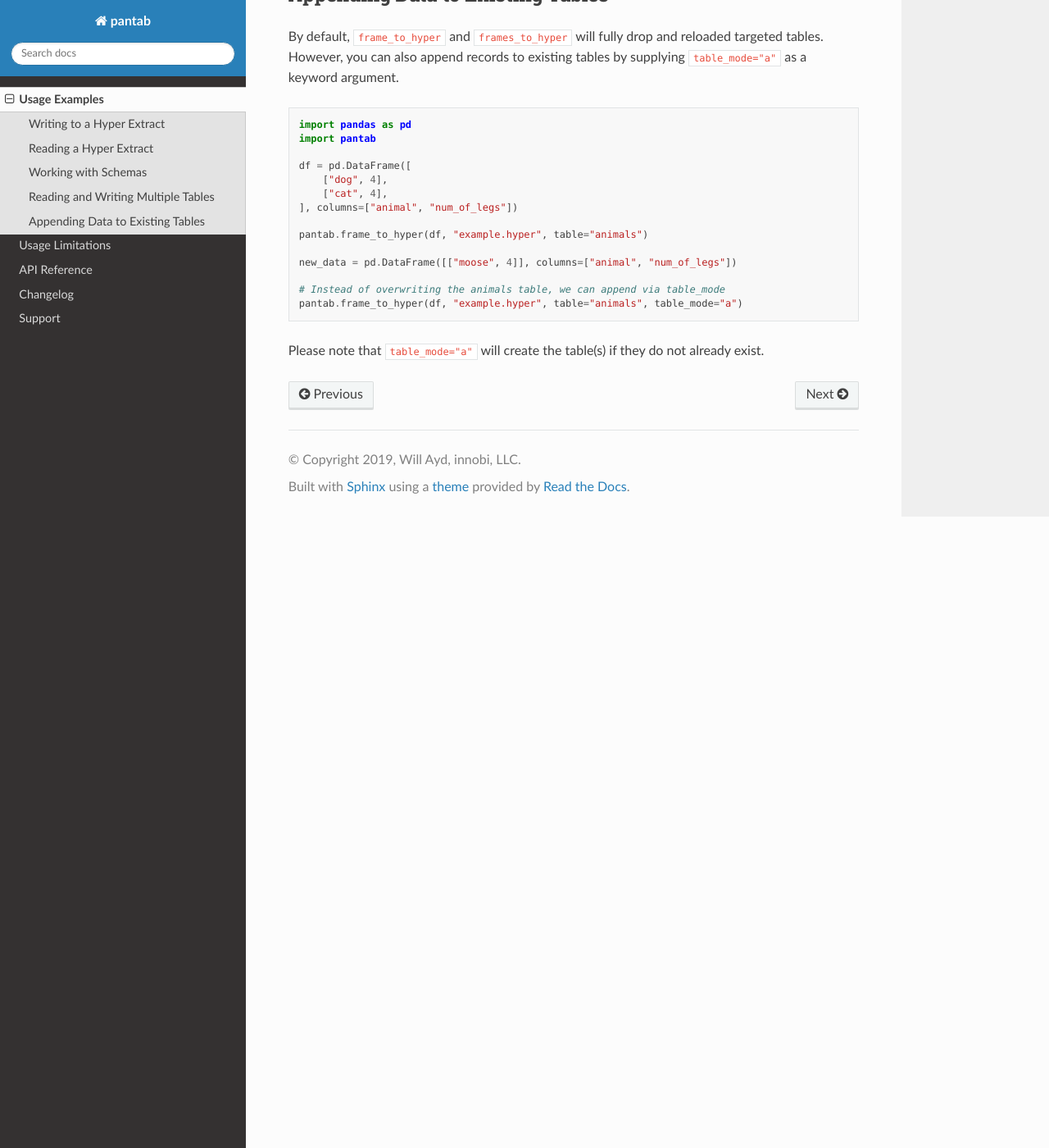
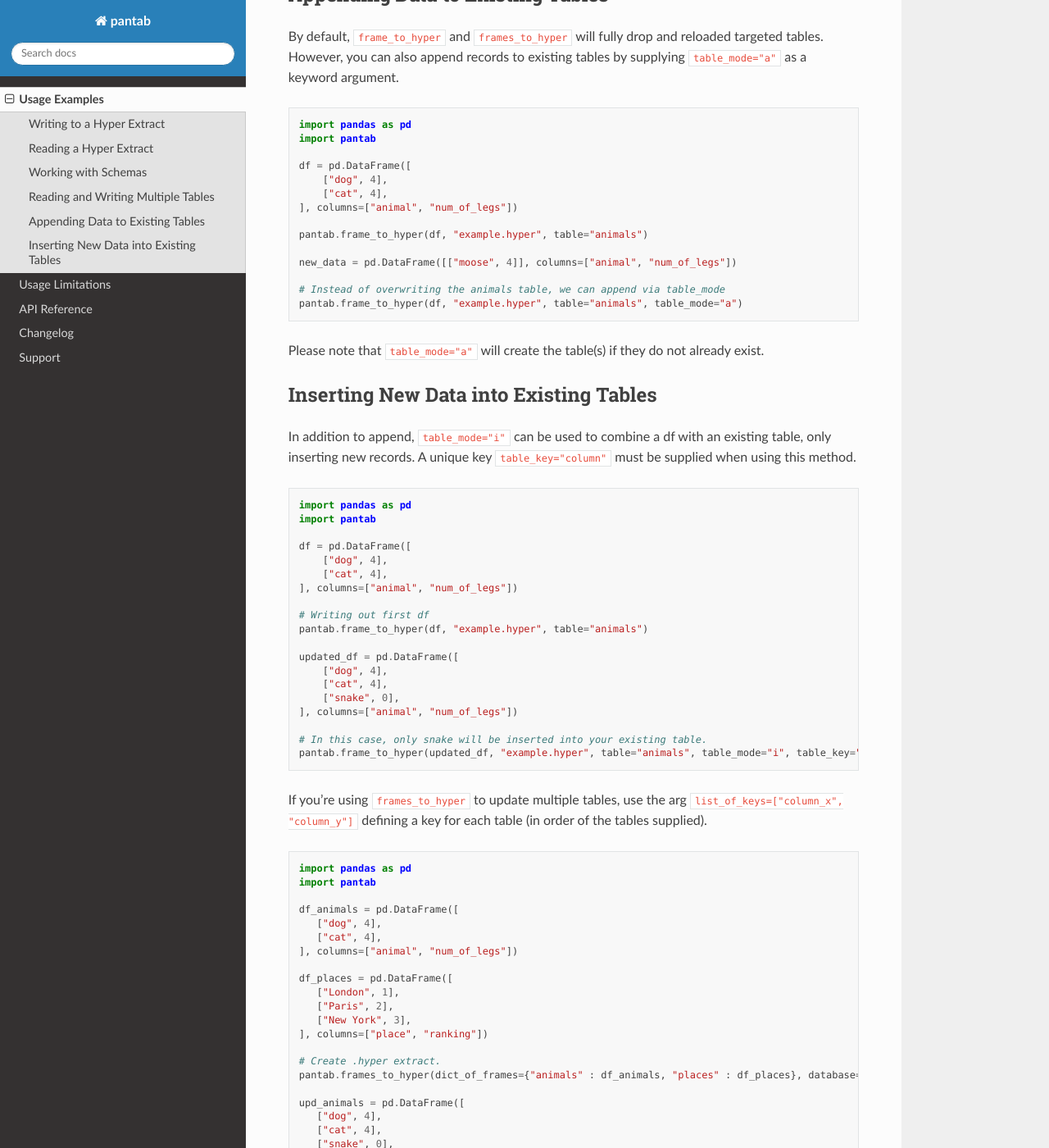
Before and after one commit to innobi/pantab, a Sphinx documentation site: the page built from doc/source/examples.rst, in a window 1280 px wide and 1400 px high, scrolled down 1978 px. Shown: the whole window at 82% size. Built offline with Sphinx 7.4.7 and the Read the Docs theme 2.0.0, drawn with Linux system fonts in a browser that asks for light colours; some of the changed text lies outside the part shown.

Commit message:
examples: added table_mode insert examples
Signed-off-by: chiller <gh.chiller@pm.me>

```diff
--- a/doc/source/examples.rst
+++ b/doc/source/examples.rst
@@ -103,3 +103,77 @@ By default, ``frame_to_hyper`` and ``frames_to_hyper`` will fully drop and reloa
    pantab.frame_to_hyper(df, "example.hyper", table="animals", table_mode="a")
 
 Please note that ``table_mode="a"`` will create the table(s) if they do not already exist.
+
+Inserting New Data into Existing Tables
+---------------------------------------
+
+In addition to append, ``table_mode="i"`` can be used to combine a df with an existing table, only inserting new records. A unique key ``table_key="column"`` must be supplied when using this method.
+
+.. code-block:: python
+
+   import pandas as pd
+   import pantab
+
+   df = pd.DataFrame([
+       ["dog", 4],
+       ["cat", 4],
+   ], columns=["animal", "num_of_legs"])
+
+   # Writing out first df
+   pantab.frame_to_hyper(df, "example.hyper", table="animals")
+
+   updated_df = pd.DataFrame([
+       ["dog", 4],
+       ["cat", 4],
+       ["snake", 0],
+   ], columns=["animal", "num_of_legs"])
+
+   # In this case, only snake will be inserted into your existing table.
+   pantab.frame_to_hyper(updated_df, "example.hyper", table="animals", table_mode="i", table_key="animal")
+
+If you're using ``frames_to_hyper`` to update multiple tables, use the arg ``list_of_keys=["column_x", "column_y"]`` defining a key for each table (in order of the tables supplied).
+
+.. code-block:: python
+
+   import pandas as pd
+   import pantab
+
+   df_animals = pd.DataFrame([
+      ["dog", 4],
+      ["cat", 4],
+   ], columns=["animal", "num_of_legs"])
+
+   df_places = pd.DataFrame([
+      ["London", 1],
+      ["Paris", 2],
+      ["New York", 3],
+   ], columns=["place", "ranking"])
+
+   # Create .hyper extract.
+   pantab.frames_to_hyper(dict_of_frames={"animals" : df_animals, "places" : df_places}, database="example.hyper")
+
+   upd_animals = pd.DataFrame([
+      ["dog", 4],
+      ["cat", 4],
+      ["snake", 0],
+      ["kangaroo", 2],
+   ], columns=["animal", "num_of_legs"])
+
+   upd_places = pd.DataFrame([
+      ["London", 1],
+      ["Paris", 2],
+      ["New York", 3],
+      ["Tokyo", 4],
+   ], columns=["place", "ranking"])
+
+   # Insert new values into existing .hyper tables.
+   pantab.frames_to_hyper(
+        dict_of_frames={"animals" : upd_animals, "places" : upd_places},
+        list_of_keys=["animal", "place"],
+        database="example.hyper",
+        table_mode="i",
+   )
+
+..  note::
+
+   Unlike append, ``table_mode="i"`` requires the table(s) to exist before new records can be inserted.
```
